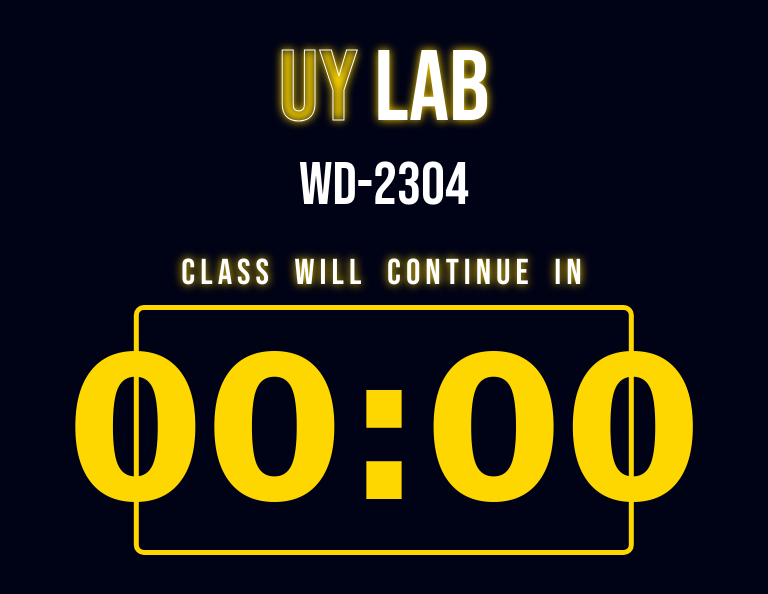
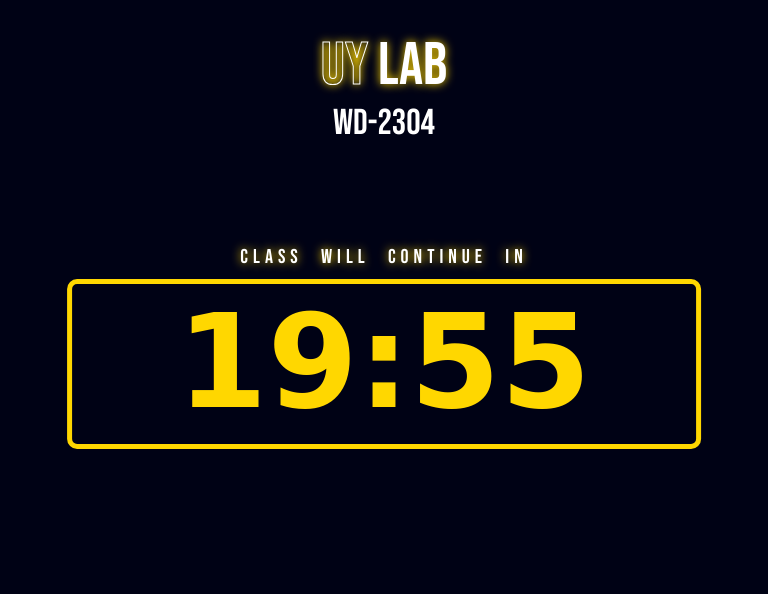
Before and after one commit to sultangit95/20minscountdown, a plain HTML site: page index.html in a window 768 px wide. Drawn offline with Linux system fonts and the light colour scheme; a web font is replaced by a local one.

Commit message:
responsive modified

```diff
--- a/css/responsive.css
+++ b/css/responsive.css
@@ -21,8 +21,8 @@
 /* ===== for medium device ===== */
 @media (min-width: 576px) and (max-width: 767px){
   .container h1{
-    font-size: 150px;
-    height: 200px !important;
+    font-size: 110px;
+    height: 140px !important;
     width: 95%;
     height: 120px;
   }
@@ -38,7 +38,21 @@
   }
 }
 @media (min-width: 768px) and (max-width: 991px){
-
+  .container h1{
+    font-size: 130px;
+    height: 170px !important;
+    width: 95%;
+  }
+  .container h2{
+    font-size: 60px;
+  }
+  .container h3{
+    font-size: 36px;
+  }
+  .container h4{
+    margin-top: 100px;
+    font-size: 20px;
+  }
 }
 @media (min-width: 992px) and (max-width: 1199px){
 
--- a/index.html
+++ b/index.html
@@ -23,7 +23,7 @@
         <div class="col-lg-12 .col-md-12 .col-sm-12">
           <ul class="px-0">
             <li>
-              <h1 class="text-center timer-quick" data-seconds-left="0"></h1>
+              <h1 class="text-center timer-quick" data-seconds-left="1200"></h1>
             </li>
           </ul>
         </div>
```
